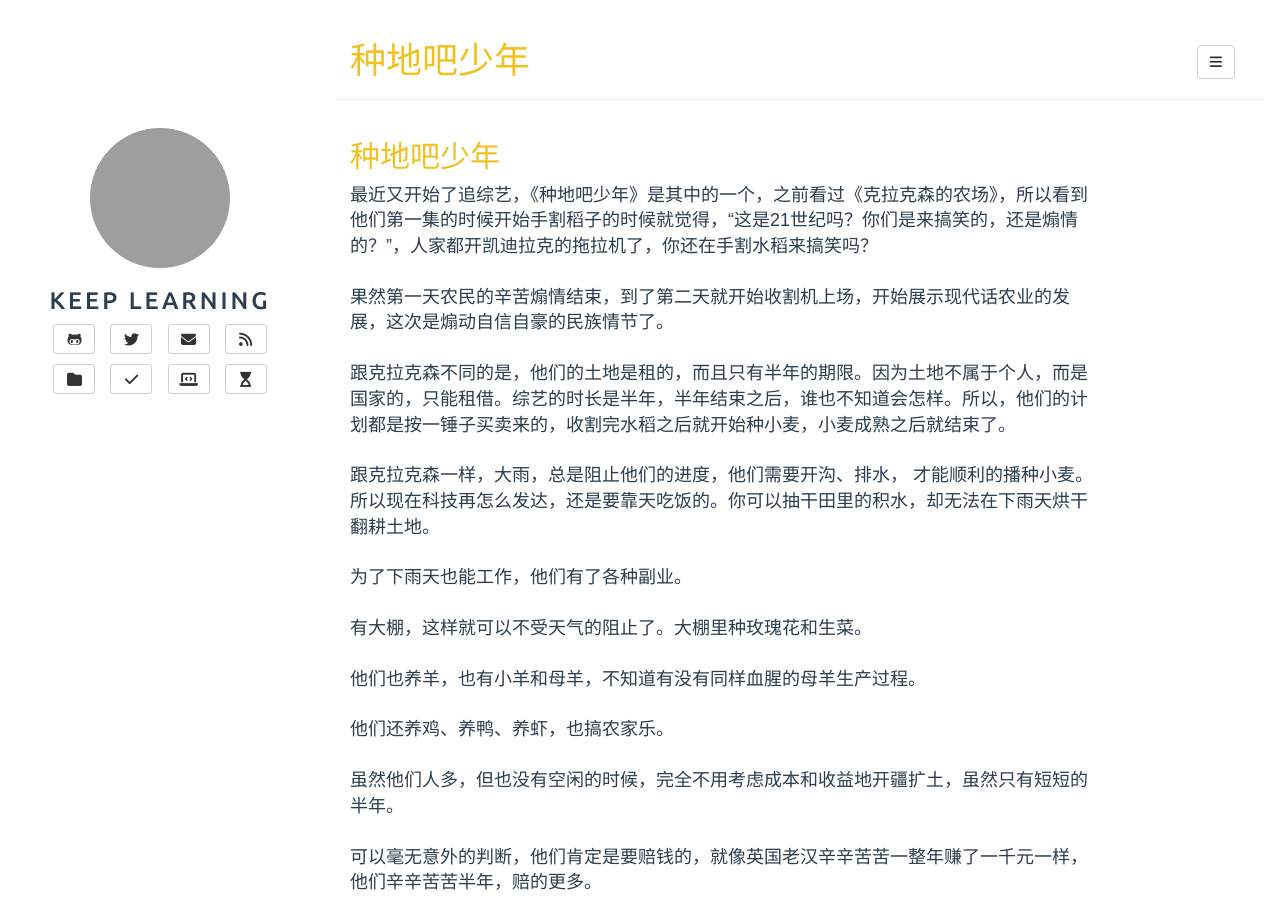
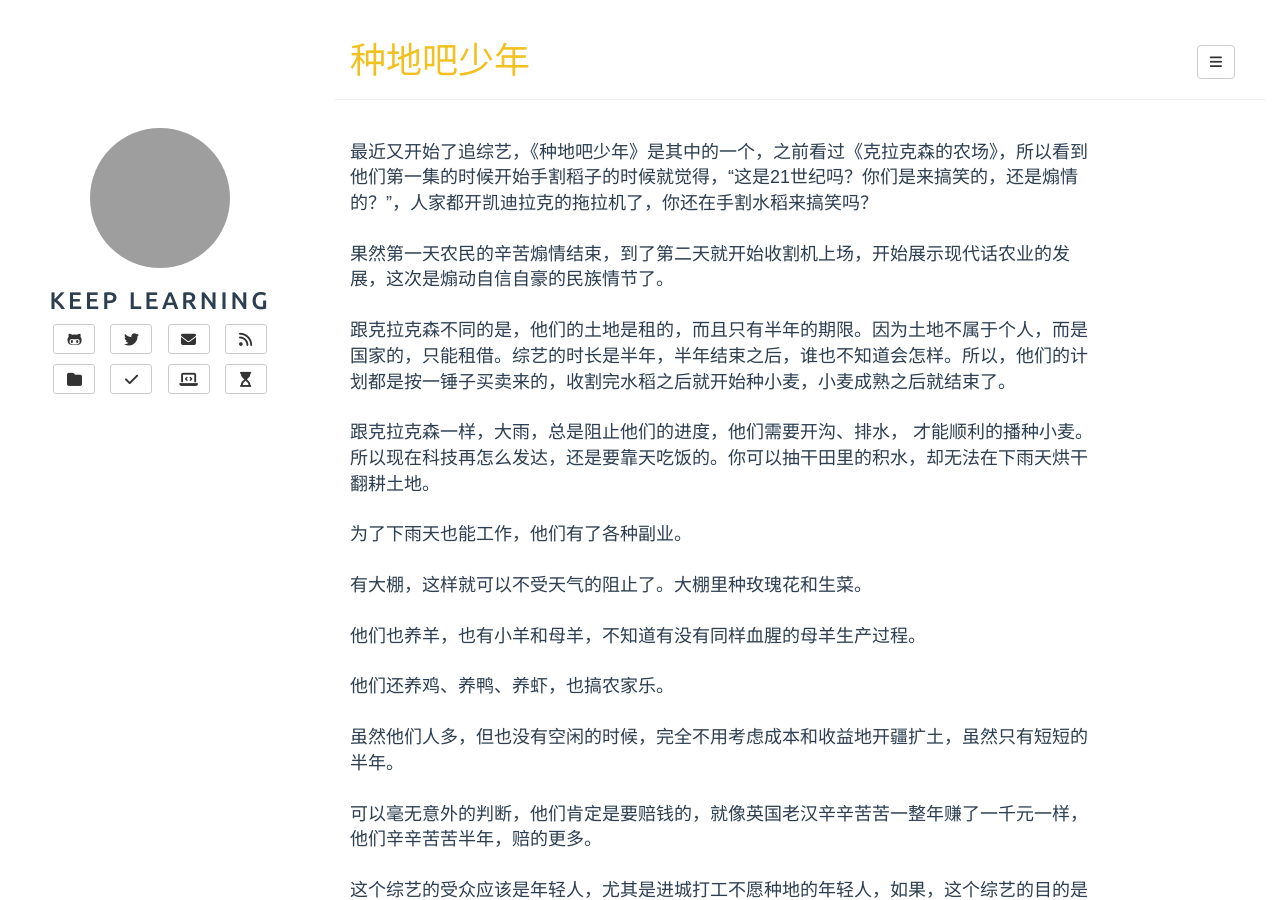
Before and after one commit to gaoxingaa/gaoxingaa.github.io, a Jekyll site: the page built from _posts/2023-05-19-种地吧少年.md, in a window 1280 px wide and 900 px high. Built offline with Jekyll 4.4.1, drawn with Linux system fonts in a browser that asks for light colours; nearby versions of some CDN libraries; comment, search, counter and statistics services are not loaded; grey boxes are pictures that could not be loaded.

Commit message:
Update 2023-05-19-种地吧少年.md

```diff
--- a/_posts/2023-05-19-种地吧少年.md
+++ b/_posts/2023-05-19-种地吧少年.md
@@ -5,8 +5,6 @@ categories: [日记]
 tags: [真人秀]
 lang: zh-hans
 ---
-
-## 种地吧少年
 
 最近又开始了追综艺，《种地吧少年》是其中的一个，之前看过《克拉克森的农场》，所以看到他们第一集的时候开始手割稻子的时候就觉得，“这是21世纪吗？你们是来搞笑的，还是煽情的？”，人家都开凯迪拉克的拖拉机了，你还在手割水稻来搞笑吗？
 
```
